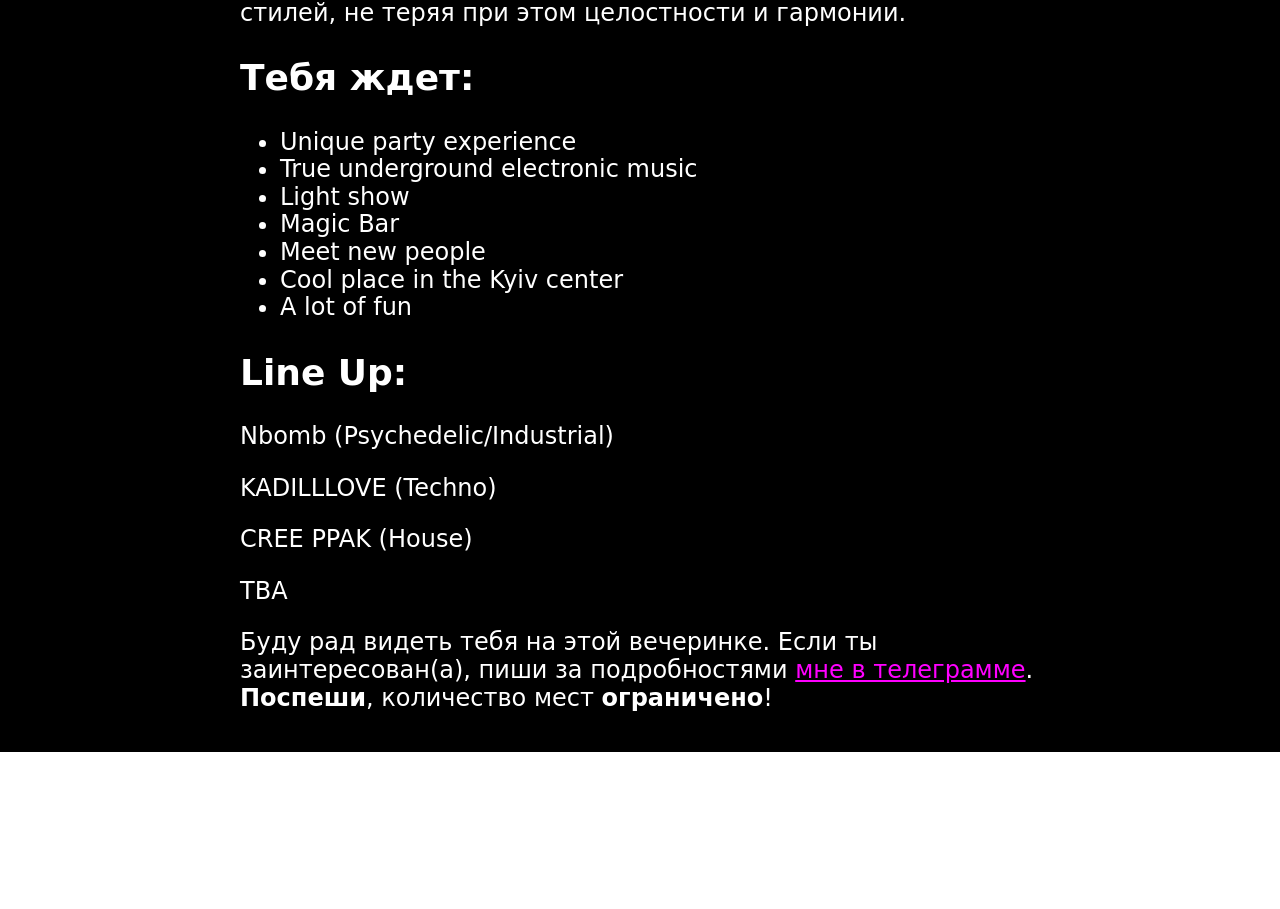
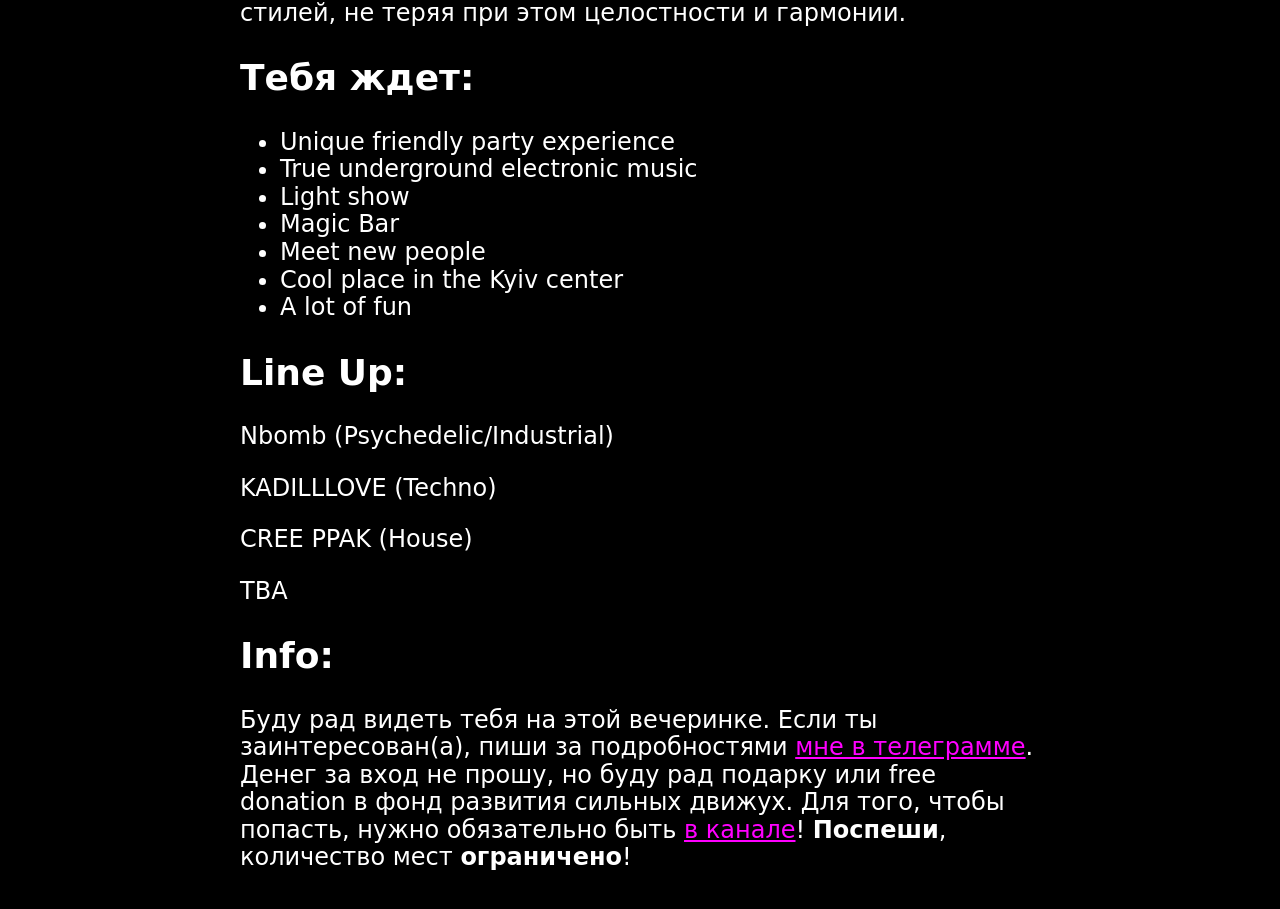
Before and after one commit to xLEWKANx/lewkan.fun, a React app: page / in a window 1280 px wide. Shown: the part 978-1887 px from the top of the page. Before the commit the page ends 1730 px from the top, so only its background shows below. Built offline with nearby package versions, Linux system fonts and the light colour scheme.

Commit message:
add info

```diff
--- a/src/App.js
+++ b/src/App.js
@@ -162,7 +162,7 @@ const App = () => {
 				<Text>
 					<h2>Тебя ждет:</h2>
 					<ul>
-						<li>Unique party experience</li>
+						<li>Unique friendly party experience</li>
 						<li>True underground electronic music</li>
 						<li>Light show</li>
 						<li>Magic Bar</li>
@@ -179,10 +179,14 @@ const App = () => {
 					<p>TBA</p>
 				</Text>
 				<Text>
+					<h2>Info:</h2>
 					Буду рад видеть тебя на этой вечеринке. Если ты заинтересован(а), пиши
 					за подробностями{" "}
-					<Link href="https://t.me/xlwknx"> мне в телеграмме</Link>.{" "}
-					<b>Поспеши</b>, количество мест <b>ограничено</b>!
+					<Link href="https://t.me/xlwknx">мне в телеграмме</Link>. Денег за вход не прошу, но буду
+					рад подарку или free donation в фонд развития сильных движух. Для того,
+					чтобы попасть, нужно обязательно быть{" "}
+					<Link href="https://t.me/">в канале</Link>! <b>Поспеши</b>, количество
+					мест <b>ограничено</b>!
 				</Text>
 			</FusionContainer>
 		</Background>
--- a/src/components/player.js
+++ b/src/components/player.js
@@ -1,4 +1,4 @@
-import hardtekLife from "../music/Hardtek Life.mp3";
+import hardtekLife from "../music/track.mp3";
 
 const FFT_SIZE = 256;
 
```
Also changed, not shown: src/images/logo.png (added), 1 other file (tests, documents, lock files or other folders).
